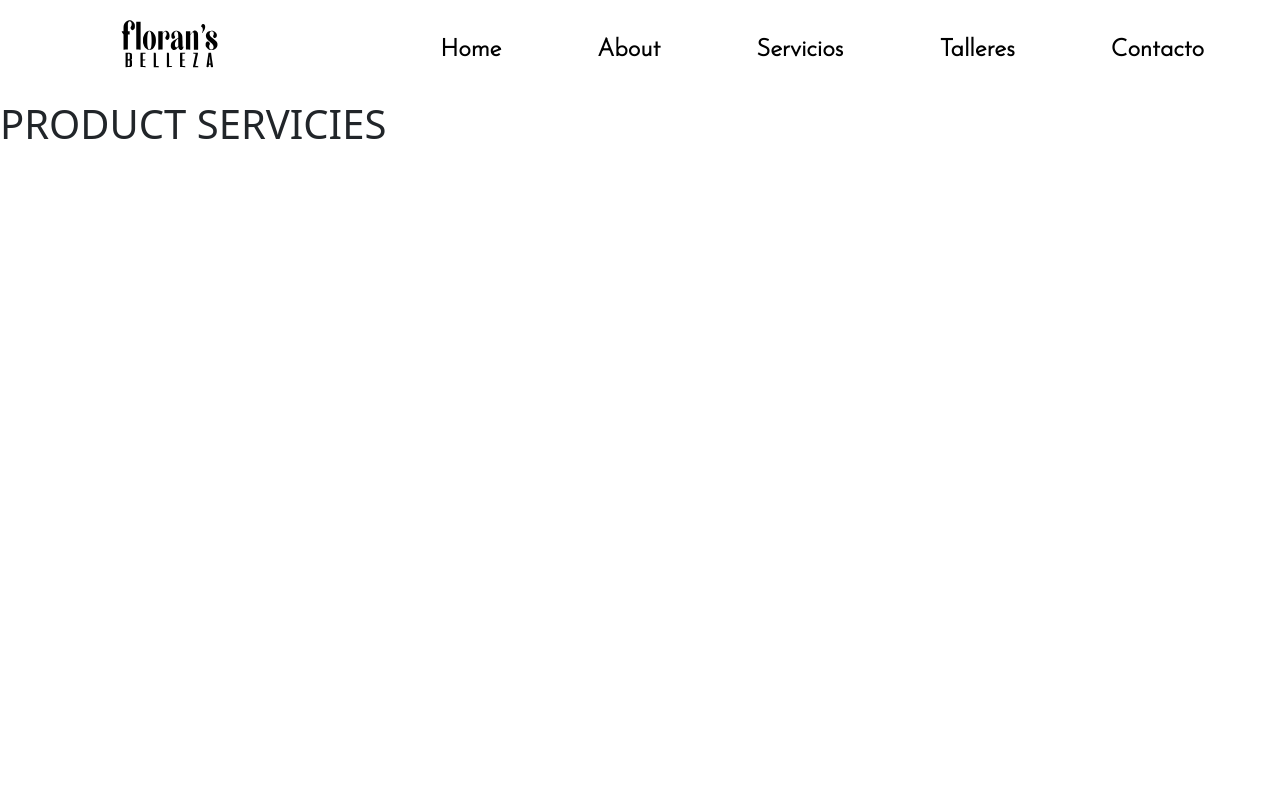
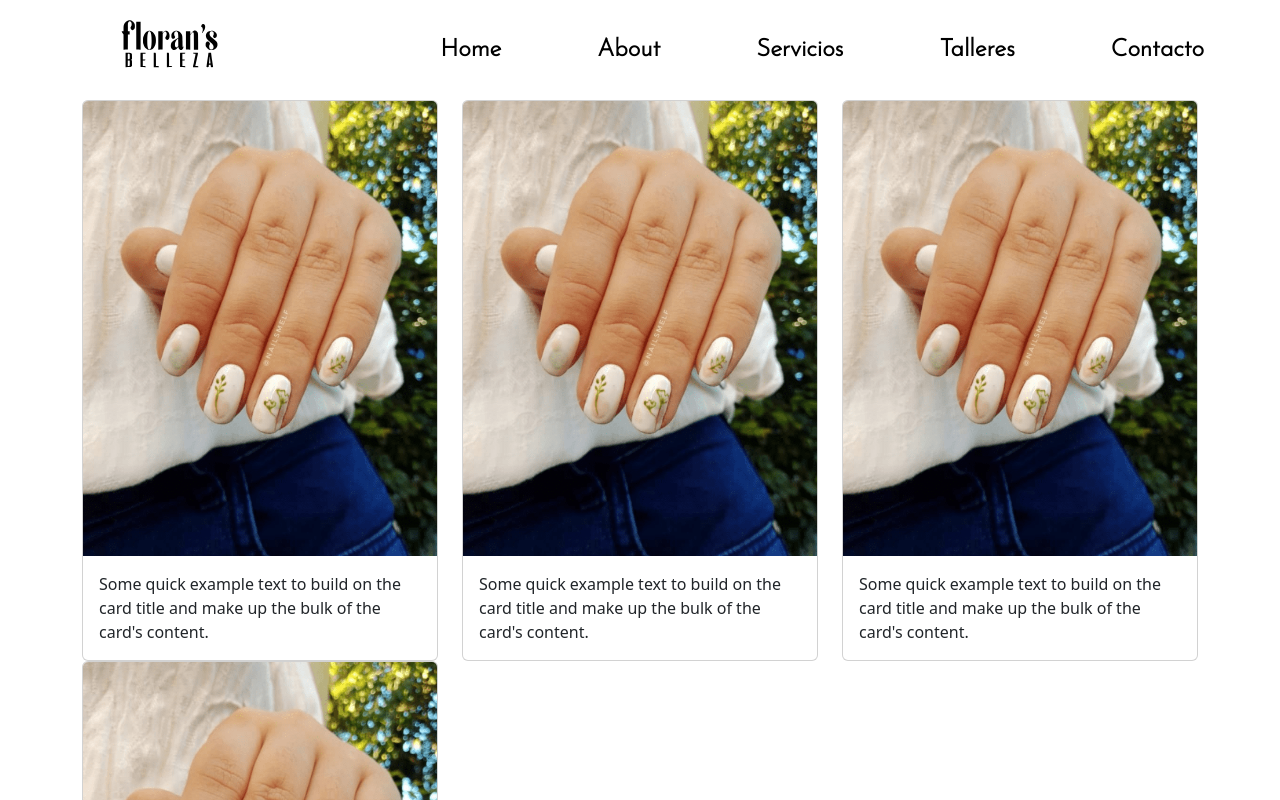
Before and after one commit to FedeNLencina/Floransbelleza, a React (Vite) app: page /servicios in a window 1280 px wide. Shown: the top 800 px of the page. Built offline with nearby package versions, Linux system fonts and the light colour scheme; a web font is replaced by a local one.

Commit message:
feat: 🎸 add product service container and list

```diff
--- a/src/App.jsx
+++ b/src/App.jsx
@@ -2,7 +2,7 @@ import { BrowserRouter, Routes, Route } from "react-router-dom";
 import { Navbar } from "./components/navbar/Navbar";
 import About from "./components/about/About";
 import { Home } from "./components/home/Home";
-import ProductServicies from "./components/productServicies/ProductServicies";
+import ProductServices from "./components/productServices/ProductServices";
 
 function App() {
   return (
@@ -11,7 +11,7 @@ function App() {
       <Routes>
         <Route path="/" element={<Home />} />
         <Route path="/about" element={<About />} />
-        <Route path="/servicios" element={<ProductServicies />} />
+        <Route path="/servicios" element={<ProductServices />} />
       </Routes>
     </BrowserRouter>
   );
--- /dev/null
+++ b/src/components/containers/productServiceContainer/ProductServiceContainer.jsx
@@ -0,0 +1,18 @@
+import React, { useEffect, useState } from "react";
+import { productServices } from "../../../services/productServices";
+import { ProductServiceList } from "../../lists/productServiceList/ProductServiceList";
+export const ProductServiceContainer = () => {
+  const [servicesArray, setServicesArray] = useState(productServices);
+
+  useEffect(() => {
+    if (!servicesArray) {
+      setServicesArray(productServices);
+    }
+  }, []);
+
+  return (
+    <div className="container">
+      <ProductServiceList services={servicesArray} />
+    </div>
+  );
+};
--- /dev/null
+++ b/src/components/lists/productServiceList/ProductServiceList.jsx
@@ -0,0 +1,23 @@
+import React from "react";
+
+export const ProductServiceList = ({ services }) => {
+  return (
+    <div className="row">
+      {services.map((service) => {
+        return (
+          <div className="col-sm-6 col-md-6 col-lg-4" key={service.id}>
+            <div className="card">
+              <img src={service.image} className="card-img-top" alt="..." />
+              <div className="card-body">
+                <p className="card-text">
+                  Some quick example text to build on the card title and make up
+                  the bulk of the card's content.
+                </p>
+              </div>
+            </div>
+          </div>
+        );
+      })}
+    </div>
+  );
+};
--- /dev/null
+++ b/src/components/productServices/ProductServices.jsx
@@ -0,0 +1,10 @@
+import React, { useState } from "react";
+import { ProductServiceContainer } from "../containers/productServiceContainer/ProductServiceContainer";
+
+export default function ProductServices() {
+  return (
+    <div className="container-fluid">
+      <ProductServiceContainer />
+    </div>
+  );
+}
--- a/src/components/productServicies/ProductServicies.jsx
+++ /dev/null
@@ -1,9 +0,0 @@
-import React from "react";
-
-export default function ProductServicies() {
-  return (
-    <div>
-      <h1>PRODUCT SERVICIES</h1>
-    </div>
-  );
-}
--- /dev/null
+++ b/src/services/productServices.js
@@ -0,0 +1,64 @@
+import nail from "../assets/images/unias/nailServiceCardProduct.png";
+import pedicure from "../assets/images/icons/pedicure.svg";
+import lifting from "../assets/images/icons/pestanias2.svg";
+import skinCare from "../assets/images/icons/skinCream.svg";
+import depilation from "../assets/images/icons/depilacion.svg";
+
+export const productServices = [
+  {
+    id: 1,
+    title: "Manicure",
+    image: nail,
+    description:
+      "Nuestros tratamientos de manicura estimulan el crecimiento de las uñas y suavizan la piel seca y sin brillo. Tambien ofrecemos los mejores diseños personalizados para que tus manos puedan lucirse en cualquier momento.",
+  },
+  {
+    id: 2,
+    title: "Manicure",
+    image: nail,
+    description:
+      "Nuestros tratamientos de manicura estimulan el crecimiento de las uñas y suavizan la piel seca y sin brillo. Tambien ofrecemos los mejores diseños personalizados para que tus manos puedan lucirse en cualquier momento.",
+  },
+  {
+    id: 3,
+    title: "Manicure",
+    image: nail,
+    description:
+      "Nuestros tratamientos de manicura estimulan el crecimiento de las uñas y suavizan la piel seca y sin brillo. Tambien ofrecemos los mejores diseños personalizados para que tus manos puedan lucirse en cualquier momento.",
+  },
+   {
+    id: 4,
+    title: "Manicure",
+    image: nail,
+    description:
+      "Nuestros tratamientos de manicura estimulan el crecimiento de las uñas y suavizan la piel seca y sin brillo. Tambien ofrecemos los mejores diseños personalizados para que tus manos puedan lucirse en cualquier momento.",
+  },
+//   {
+//     id: 2,
+//     title: "Pedicure",
+//     icon: pedicure,
+//     description:
+//       "Los servicios de pedicura brindan una restauración completa para sus uñas con pulido adicional.",
+//   },
+//   {
+//     id: 3,
+//     title: "Lifting",
+//     icon: lifting,
+//     description:
+//       "Ofrecemos el mejor servicio de lifting, para fortalecerlas y lucirlas de la mejor manera posible.",
+//   },
+//   {
+//     id: 4,
+//     title: "Skin Care",
+//     icon: skinCare,
+//     description:
+//       "Utilizamos productos personalizados segun el diagnostico y tipo de cada piel, obteniendo una higiene y tonificacion de piel unica.",
+//   },
+//   {
+//     id: 5,
+//     title: "Depilacion",
+//     icon: depilation,
+//     description:
+//       "Un proceso rapido y eficaz para obtener una piel suave y bella.",
+//   },
+];
```
Also changed, not shown: src/assets/images/unias/nailServiceCardProduct.png (renamed from src/assets/images/unias/Screenshot_321-min.png).
